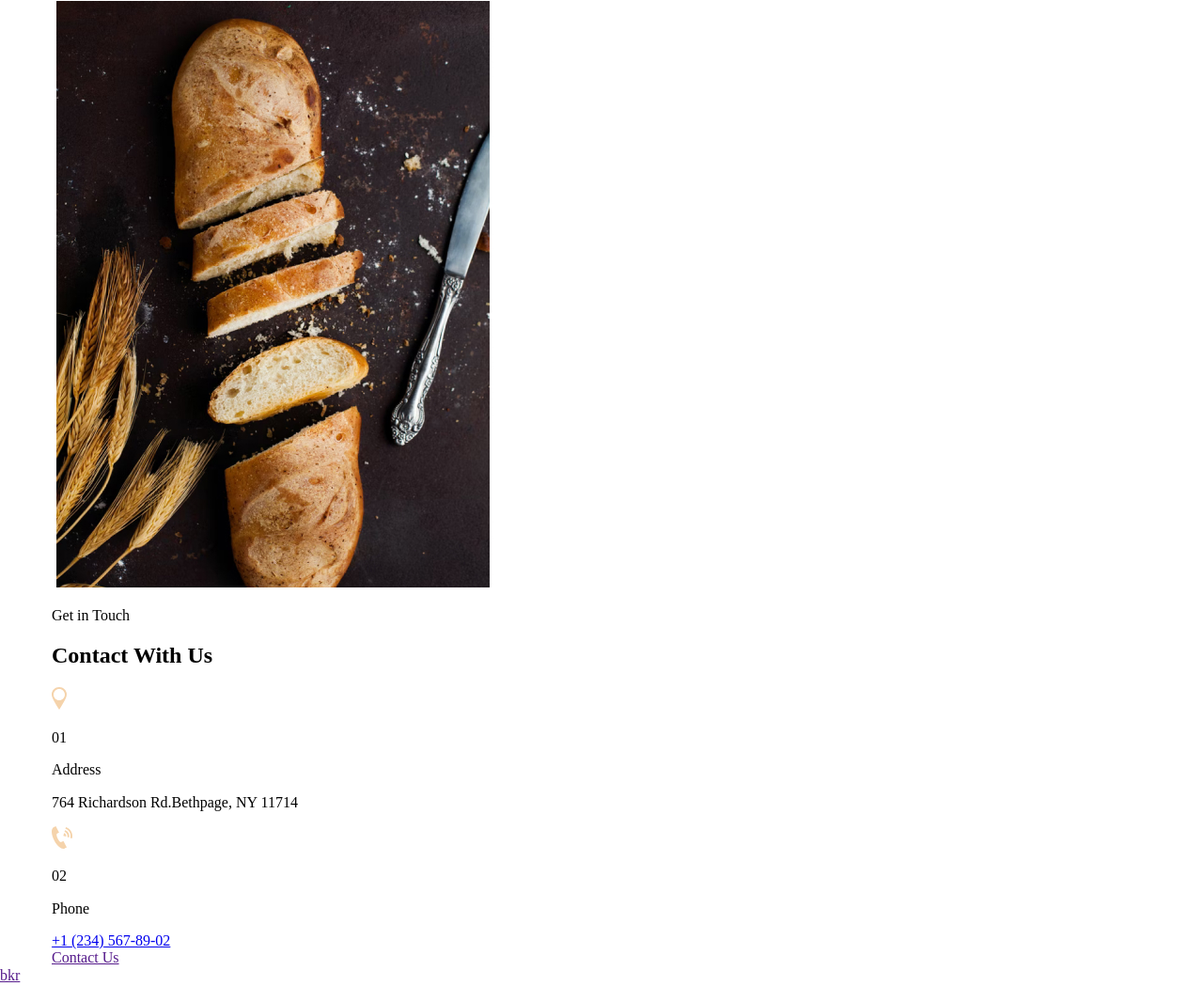
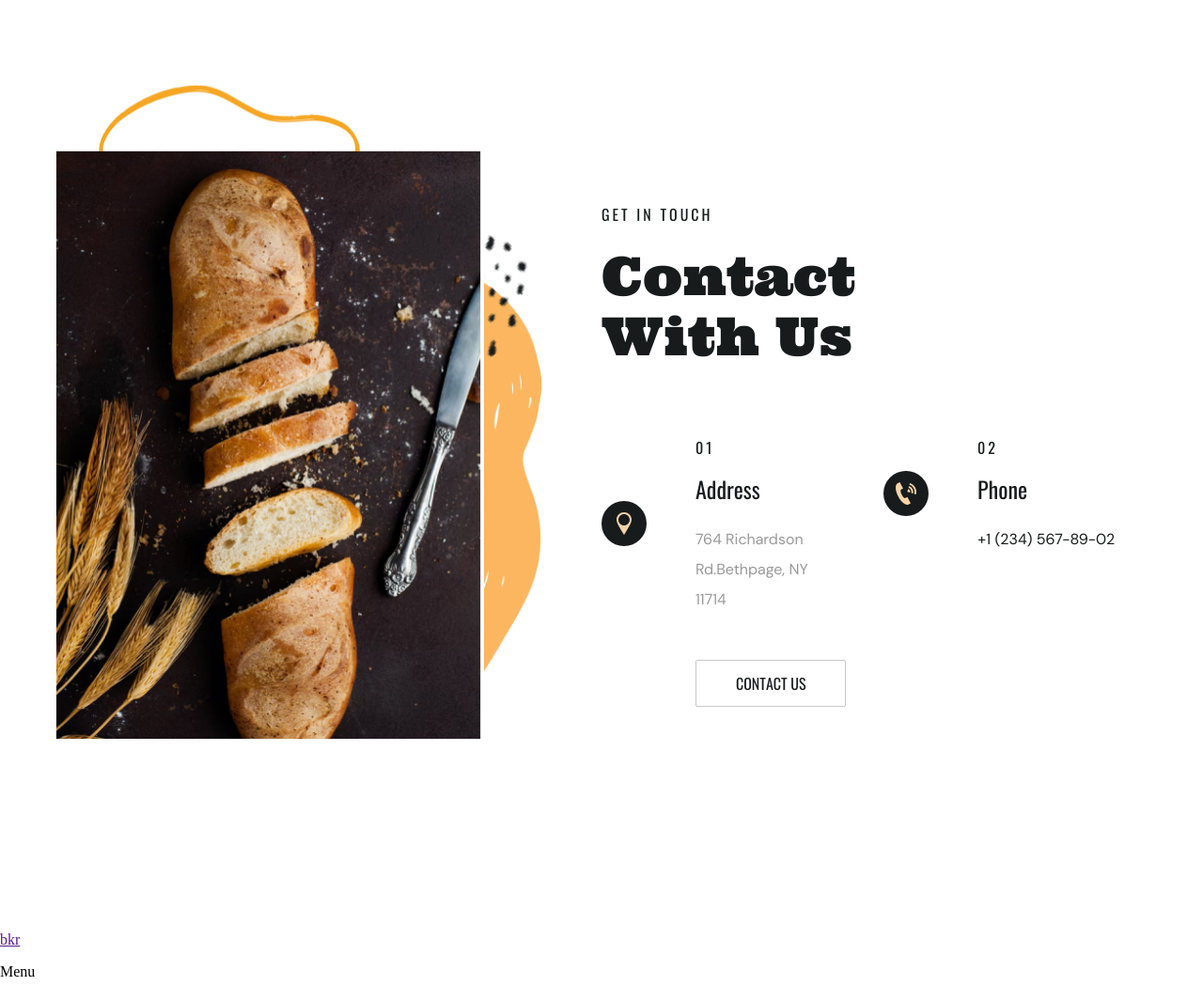
Before and after one commit to KatherinaKulinich/layout_____bakery, a website: page index.html in a window 1280 px wide. Shown: the part 8456-9505 px from the top of the page at 94% size. Drawn offline with Linux system fonts and the light colour scheme; files whose address does not match are found by name.

Commit message:
section contact done

```diff
--- a/index.html
+++ b/index.html
@@ -909,60 +909,71 @@
                         <button type="button" class="carousel__button"></button>
                     </div>
                 </div>
-                <div>
-                    <div>
-                        <img src="./images/picture-2.jpg" alt="baguette">
-                        <div></div>
-                        <div></div>
-                        <div></div>
+                <div class="contact">
+                    <div class="contact__picture-section">
+                        <img
+                            src="./images/picture-2.jpg"
+                            alt="baguette"
+                            class="contact__picture"
+                        >
                     </div>
-                    <div id="contacts">
-                        <p>
+                    <div id="contacts" class="contact__content">
+                        <p class="contact__subtitle">
                             Get in Touch
                         </p>
-                        <h2>
+                        <h2 class="contact__title">
                             Contact With Us
                         </h2>
-                        <div>
-                            <div>
-                                <img
+                        <div class="contact__cards">
+                            <div class="contact__card-item">
+                                <button type="button" class="contact__icon">
+                                    <img
                                     src="./images/svg/icon-location.svg"
                                     alt="icon"
                                 >
-                                <div>
-                                    <p>
+                                </button>
+                                <div class="contact__information">
+                                    <p class="contact__number">
                                         01
                                     </p>
-                                    <p>
+                                    <p class="contact__name">
                                         Address
                                     </p>
-                                    <p>
+                                    <p class="contact__address">
                                         764 Richardson Rd.Bethpage, NY 11714
                                     </p>
                                 </div>
                             </div>
-                            <div>
-                                <img
+                            <div class="contact__card-item">
+                                <button type="button" class="contact__icon">
+                                    <img
                                     src="./images/svg/icon-phone.svg"
                                     alt="icon"
                                 >
-                                <div>
-                                    <p>
+                                </button>
+                                <div class="contact__information">
+                                    <p class="contact__number">
                                         02
                                     </p>
-                                    <p>
+                                    <p class="contact__name">
                                         Phone
                                     </p>
-                                <a href="tel:++1(234)5678902">
-                                    +1 (234) 567-89-02
-                                </a>
+                                    <a
+                                        href="tel:++1(234)5678902"
+                                        class="contact__tel"
+                                    >
+                                        +1 (234) 567-89-02
+                                    </a>
                                 </div>
                             </div>
                         </div>
-                        <a href="">
+                        <a href="" class="button button--light contact__button">
                             Contact Us
                         </a>
                     </div>
+                    <div class="contact__figure"></div>
+                    <div class="contact__line"></div>
+                    <div class="contact__dots"></div>
                 </div>
             </div>
         </section>
--- /dev/null
+++ b/sass/sections/_contact.scss
@@ -0,0 +1,118 @@
+@use '../variables' as *;
+@use '../mixins' as *;
+
+.contact {
+    @include paddingYY(100px, 200px);
+    display: flex;
+    justify-content: space-between;
+    align-items: center;
+    position: relative;
+
+    &__content {
+        width: 50%;
+    }
+
+    &__subtitle {
+        @include sub-title;
+        margin-bottom: 18px;
+    }
+
+    &__title {
+        @include title;
+        margin-bottom: 70px;
+        width: 287px;
+    }
+
+    &__cards {
+        display: flex;
+        gap: 59px;
+        align-items: flex-start;
+        margin-bottom: 61px;
+    }
+
+    &__card-item {
+        display: flex;
+        gap: 52px;
+        align-items: center;
+    }
+
+    &__icon {
+        width: 48px;
+        height: 48px;
+        border: none;
+        border-radius: 50%;
+        background-color: $main-text-color;
+        display: flex;
+        justify-content: center;
+        align-items: center;
+    }
+
+    &__number {
+        @include sub-title;
+        margin-bottom: 12px;
+    }
+
+    &__name {
+        @include font ($ff-oswald, 24px, 32px);
+        margin-top: 0;
+        color: $main-text-color;
+        margin-bottom: 22px;
+    }
+
+    &__address {
+        @include description-text;
+        @include marginY0;
+        width: 141px;
+    }
+
+    &__tel {
+        @include description-text($main-text-color);
+        @include marginY0;
+        text-decoration: none;
+    }
+
+    &__button {
+        margin-left: 100px;
+    }
+
+    &__picture {
+        width: 460px;
+        height: 625px;
+    }
+
+    &__picture-section {
+        z-index: 40;
+    }
+
+    &__figure {
+        @include image ('../images/background/fill-abstract.png');
+        width: 482px;
+        height: 489px;
+        position: absolute;
+        z-index: 20;
+        left: 40px;
+        bottom: 210px
+
+    }
+
+    &__line {
+        @include image ('../images/background/abstract-light.png');
+        width: 278px;
+        height: 211px;
+        position: absolute;
+        z-index: 20;
+        top: 30px;
+        left: 50px;
+    }
+
+    &__dots {
+        @include image ('../images/background/dark-dots-2.png');
+        width: 124px;
+        height: 104px;
+        transform: rotate(-45deg);
+        position: absolute;
+        z-index: 30;
+        top: 200px;
+        left: 400px;
+    }
+}
--- a/sass/sections/_feedback.scss
+++ b/sass/sections/_feedback.scss
@@ -2,7 +2,7 @@
 @use '../mixins' as *;
 
 .feedback {
-    @include paddingYY(100px, 53px);
+    @include paddingYY(100px, 113px);
     display: flex;
     flex-direction: column;
     align-items: center;
--- a/sass/style.scss
+++ b/sass/style.scss
@@ -27,3 +27,4 @@
 @import "./sections/recipes";
 @import "./sections/bakers";
 @import "./sections/feedback";
+@import "./sections/contact";
```
Also changed, not shown: css/style.min.css.
